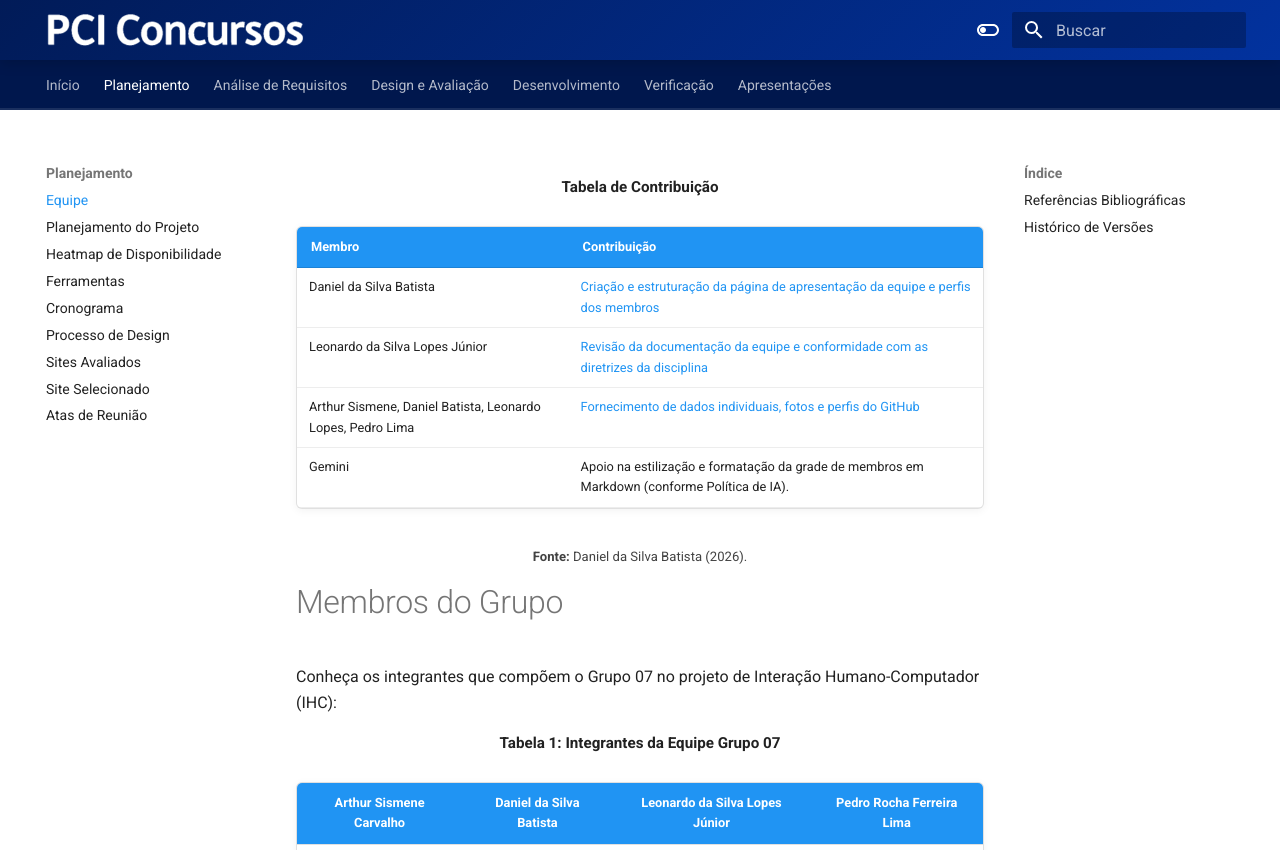
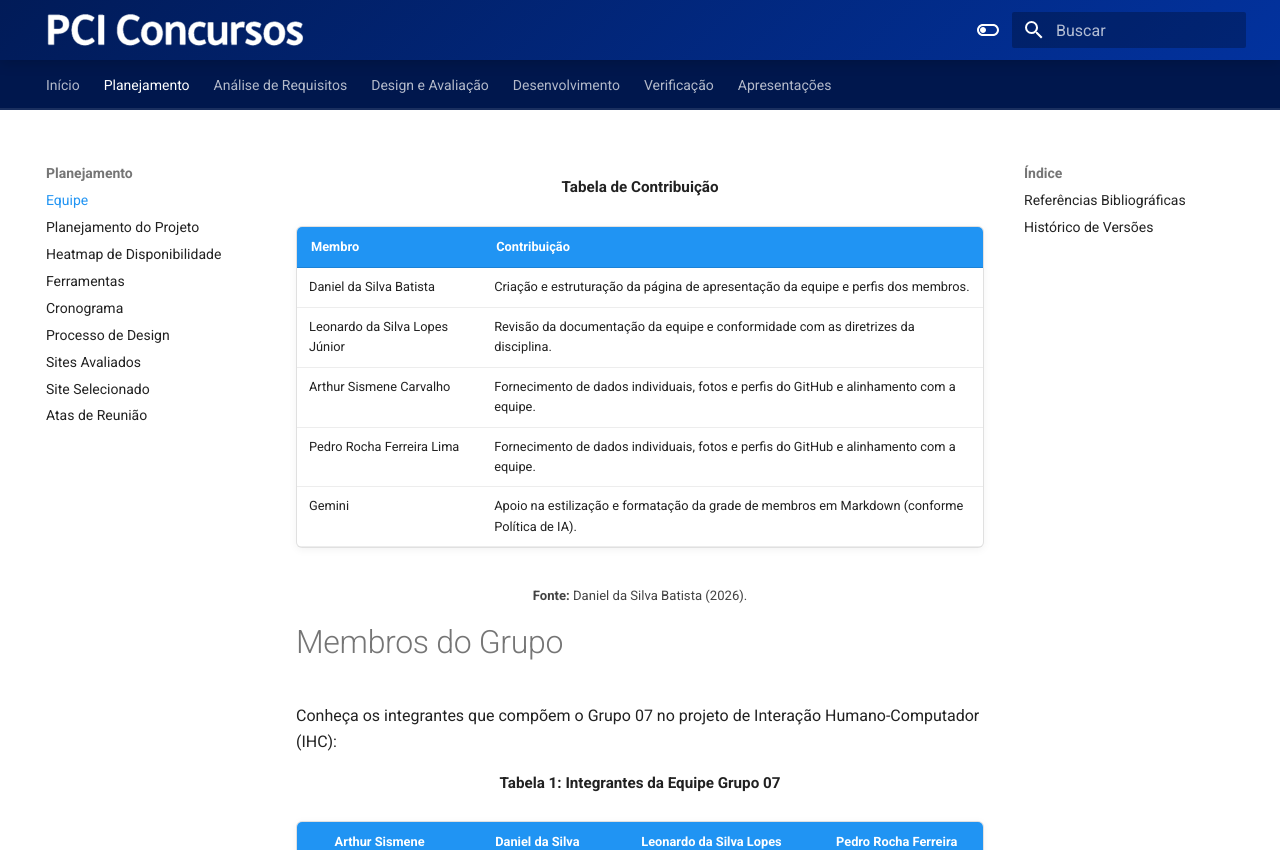
Before and after one commit to Interacao-Humano-Computador/2026.2-Grupo07, an MkDocs documentation site: the page built from docs/planejamento/membros.md, in a window 1280 px wide and 900 px high, cut to the strip 0-850 px from the top of the window. Built offline with MkDocs 1.6.1 and Material for MkDocs 9.7.7, drawn with Linux system fonts in a browser that asks for light colours; some of the changed text lies outside the part shown.

Commit message:
docs(planejamento): remove hiperligacoes da tabela de contribuicao

```diff
--- a/docs/planejamento/membros.md
+++ b/docs/planejamento/membros.md
@@ -4,9 +4,10 @@
 
 | Membro | Contribuição |
 | :--- | :--- |
-| Daniel da Silva Batista | [Criação e estruturação da página de apresentação da equipe e perfis dos membros](#membros-do-grupo) |
-| Leonardo da Silva Lopes Júnior | [Revisão da documentação da equipe e conformidade com as diretrizes da disciplina](#membros-do-grupo) |
-| Arthur Sismene, Daniel Batista, Leonardo Lopes, Pedro Lima | [Fornecimento de dados individuais, fotos e perfis do GitHub](#membros-do-grupo) |
+| Daniel da Silva Batista | Criação e estruturação da página de apresentação da equipe e perfis dos membros. |
+| Leonardo da Silva Lopes Júnior | Revisão da documentação da equipe e conformidade com as diretrizes da disciplina. |
+| Arthur Sismene Carvalho | Fornecimento de dados individuais, fotos e perfis do GitHub e alinhamento com a equipe. |
+| Pedro Rocha Ferreira Lima | Fornecimento de dados individuais, fotos e perfis do GitHub e alinhamento com a equipe. |
 | Gemini | Apoio na estilização e formatação da grade de membros em Markdown (conforme Política de IA). |
 
 <p align="center" style="font-size: 0.85em; margin-top: -0.6em;"><b>Fonte:</b> Daniel da Silva Batista (2026).</p>
@@ -46,5 +47,6 @@ Conheça os integrantes que compõem o Grupo 07 no projeto de Interação Humano
 | `1.0` | 04/09/2026 | Criação da página de apresentação dos membros da equipe. | Daniel da Silva Batista | Pedro Rocha Ferreira Lima |
 | `1.1` | 17/09/2026 | Adição da Tabela de Contribuição e padronização da IA Gemini. | Leonardo da Silva Lopes Júnior | Daniel da Silva Batista |
 | `1.2` | 09/10/2026 | Remoção das matrículas conforme apontamento do monitor (OBS 1), atualização do quadro de membros ativos e inclusão de agradecimentos e referências bibliográficas. | Daniel da Silva Batista | Leonardo da Silva Lopes Júnior |
+| `1.3` | 02/11/2026 | Padronização da Tabela de Contribuição e remoção de hiperligações internas. | Daniel da Silva Batista | Pedro Rocha Ferreira Lima |
 
 </div>
```
Also changed, not shown: docs/planejamento/planejamento-do-projeto.md (+4 -4 lines).
